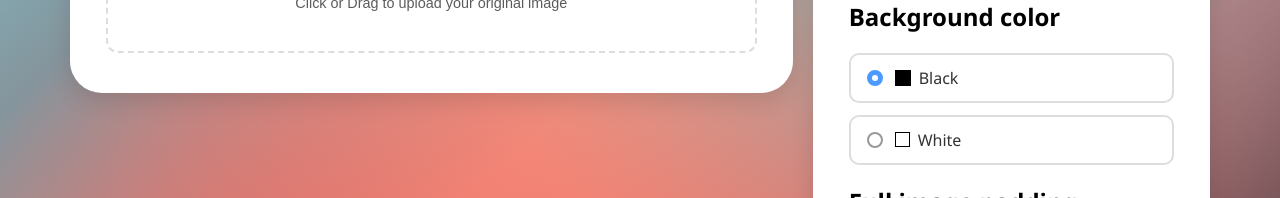
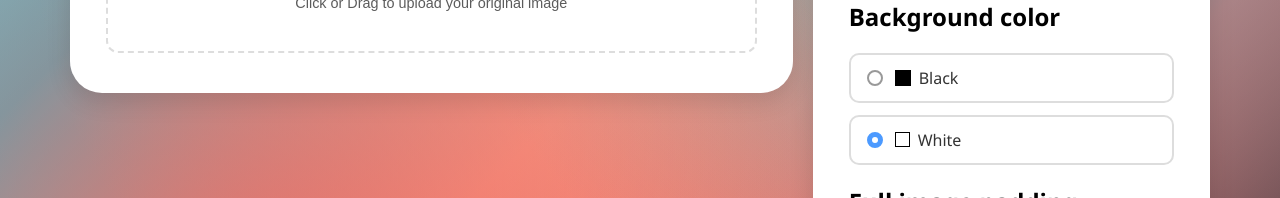
Before and after one commit to captainAyan/panorama_splitter, a React (Vite) app: page / in a window 1280 px wide. Shown: the part 440-638 px from the top of the page. Built offline with nearby package versions, Linux system fonts and the light colour scheme.

Commit message:
feat: :sparkles: added zustand for state management, and saving user preferences to localstorage

```diff
--- a/package.json
+++ b/package.json
@@ -13,7 +13,8 @@
     "canvas": "^3.2.0",
     "pureimage": "^0.4.18",
     "react": "^19.1.1",
-    "react-dom": "^19.1.1"
+    "react-dom": "^19.1.1",
+    "zustand": "^5.0.8"
   },
   "devDependencies": {
     "@eslint/js": "^9.33.0",
--- a/src/App.jsx
+++ b/src/App.jsx
@@ -1,18 +1,19 @@
 import { useState } from "react";
+import { useStore } from "./store";
 
 import "./App.css";
 import Uploader from "./Uploader";
 import Viewer from "./Viewer";
 import Details from "./Details";
 import Settings from "./Settings";
-import { AspectRatio, FillColor } from "./constants";
 
 function App() {
   const [slices, setSlices] = useState([]);
   const [image, setImage] = useState();
-  const [aspectRatio, setAspectRatio] = useState(AspectRatio.FourToFive);
-  const [fillColor, setFillColor] = useState(FillColor.BLACK);
-  const [padding, setPadding] = useState(10);
+
+  const aspectRatio = useStore((state) => state.aspectRatio);
+  const fillColor = useStore((state) => state.fillColor);
+  const padding = useStore((state) => state.padding);
 
   const handleImageRemoval = () => {
     setImage(null);
@@ -129,14 +130,7 @@ function App() {
             </div>
 
             <div className="card card-right">
-              <Settings
-                aspectRatio={aspectRatio}
-                setAspectRatio={setAspectRatio}
-                fillColor={fillColor}
-                setFillColor={setFillColor}
-                padding={padding}
-                setPadding={setPadding}
-              />
+              <Settings />
 
               {image && <Details image={image} aspectRatio={aspectRatio} />}
             </div>
--- a/src/Settings.jsx
+++ b/src/Settings.jsx
@@ -1,13 +1,15 @@
+import { useStore } from "./store";
 import { AspectRatio, FillColor } from "./constants";
 
-export default function Settings({
-  aspectRatio,
-  setAspectRatio,
-  fillColor,
-  setFillColor,
-  padding,
-  setPadding,
-}) {
+export default function Settings() {
+  const aspectRatio = useStore((state) => state.aspectRatio);
+  const fillColor = useStore((state) => state.fillColor);
+  const padding = useStore((state) => state.padding);
+
+  const setAspectRatio = useStore((state) => state.setAspectRatio);
+  const setFillColor = useStore((state) => state.setFillColor);
+  const setPadding = useStore((state) => state.setPadding);
+
   const handleAspectRatioChange = (e) => {
     setAspectRatio(e.target.value);
   };
--- a/src/constants.js
+++ b/src/constants.js
@@ -7,3 +7,5 @@ export const FillColor = Object.freeze({
   WHITE: "white",
   BLACK: "black",
 });
+
+export const DefaultPadding = 10;
--- /dev/null
+++ b/src/store.js
@@ -0,0 +1,25 @@
+import { create } from "zustand";
+import { AspectRatio, FillColor, DefaultPadding } from "./constants";
+
+// Load initial state from localStorage
+const savedState = localStorage.getItem("appState");
+const initialState = savedState
+  ? JSON.parse(savedState)
+  : {
+      aspectRatio: AspectRatio.FourToFive,
+      fillColor: FillColor.WHITE,
+      padding: DefaultPadding,
+    };
+
+export const useStore = create((set) => ({
+  ...initialState,
+
+  setAspectRatio: (value) => set({ aspectRatio: value }),
+  setFillColor: (value) => set({ fillColor: value }),
+  setPadding: (value) => set({ padding: value }),
+}));
+
+useStore.subscribe((state) => {
+  const { setAspectRatio, setFillColor, setPadding, ...pureState } = state;
+  localStorage.setItem("appState", JSON.stringify(pureState));
+});
```
Also changed, not shown: 1 other file (tests, documents, lock files or other folders).
